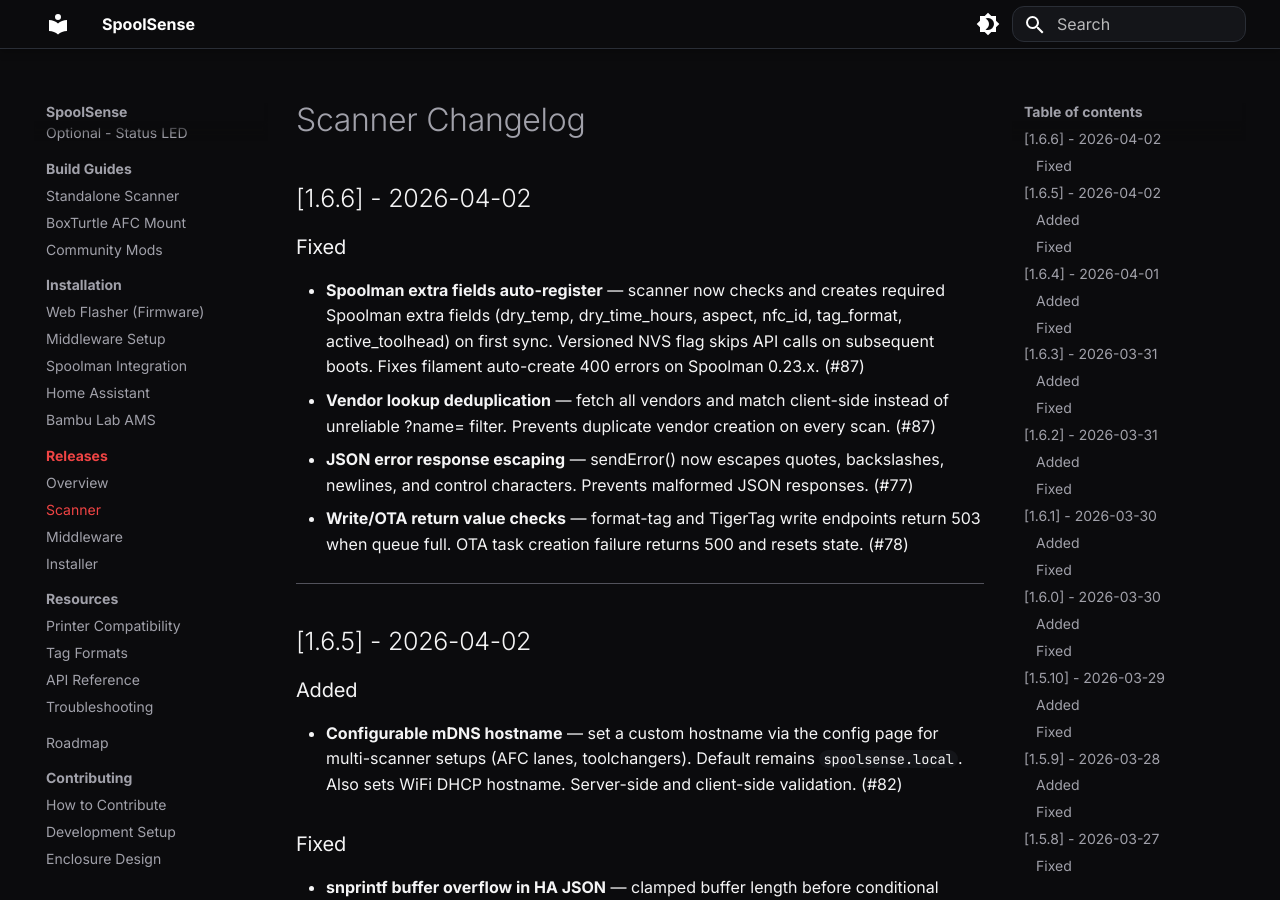
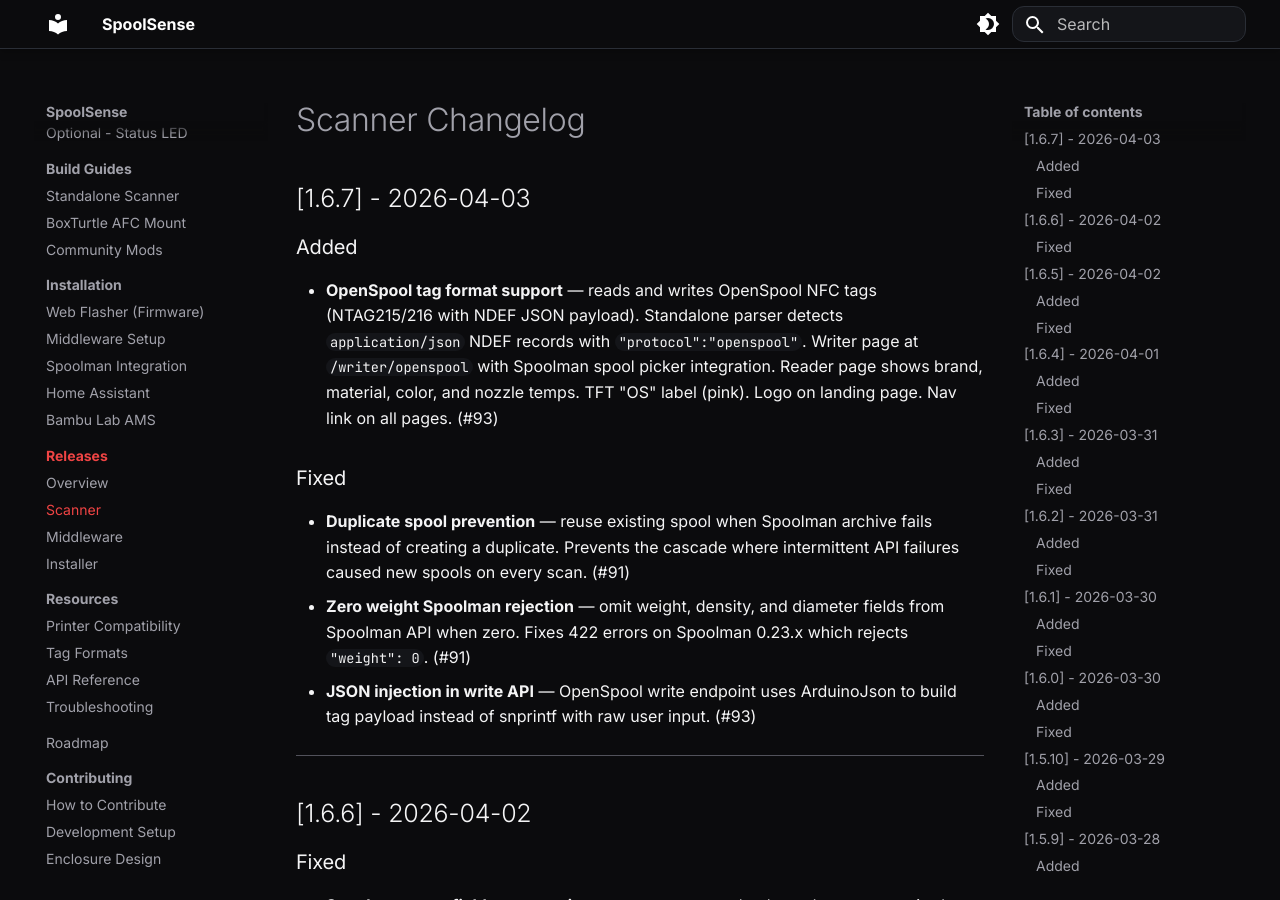
Before and after one commit to SpoolSense/spoolsense.org, an MkDocs documentation site: the page built from docs/releases/scanner.md, in a window 1280 px wide and 900 px high. Built offline with MkDocs 1.6.1 and Material for MkDocs 9.7.7, drawn with Linux system fonts in a browser that asks for light colours.

Commit message:
docs: sync scanner changelog + firmware from v1.6.7

```diff
--- a/docs/releases/scanner.md
+++ b/docs/releases/scanner.md
@@ -1,4 +1,18 @@
 # Scanner Changelog
+
+## [1.6.7] - 2026-04-03
+
+### Added
+
+- **OpenSpool tag format support** — reads and writes OpenSpool NFC tags (NTAG215/216 with NDEF JSON payload). Standalone parser detects `application/json` NDEF records with `"protocol":"openspool"`. Writer page at `/writer/openspool` with Spoolman spool picker integration. Reader page shows brand, material, color, and nozzle temps. TFT "OS" label (pink). Logo on landing page. Nav link on all pages. (#93)
+
+### Fixed
+
+- **Duplicate spool prevention** — reuse existing spool when Spoolman archive fails instead of creating a duplicate. Prevents the cascade where intermittent API failures caused new spools on every scan. (#91)
+- **Zero weight Spoolman rejection** — omit weight, density, and diameter fields from Spoolman API when zero. Fixes 422 errors on Spoolman 0.23.x which rejects `"weight": 0`. (#91)
+- **JSON injection in write API** — OpenSpool write endpoint uses ArduinoJson to build tag payload instead of snprintf with raw user input. (#93)
+
+---
 
 ## [1.6.6] - 2026-04-02
 
```
Also changed, not shown: docs/installation/manifest.json, 2 other files.
